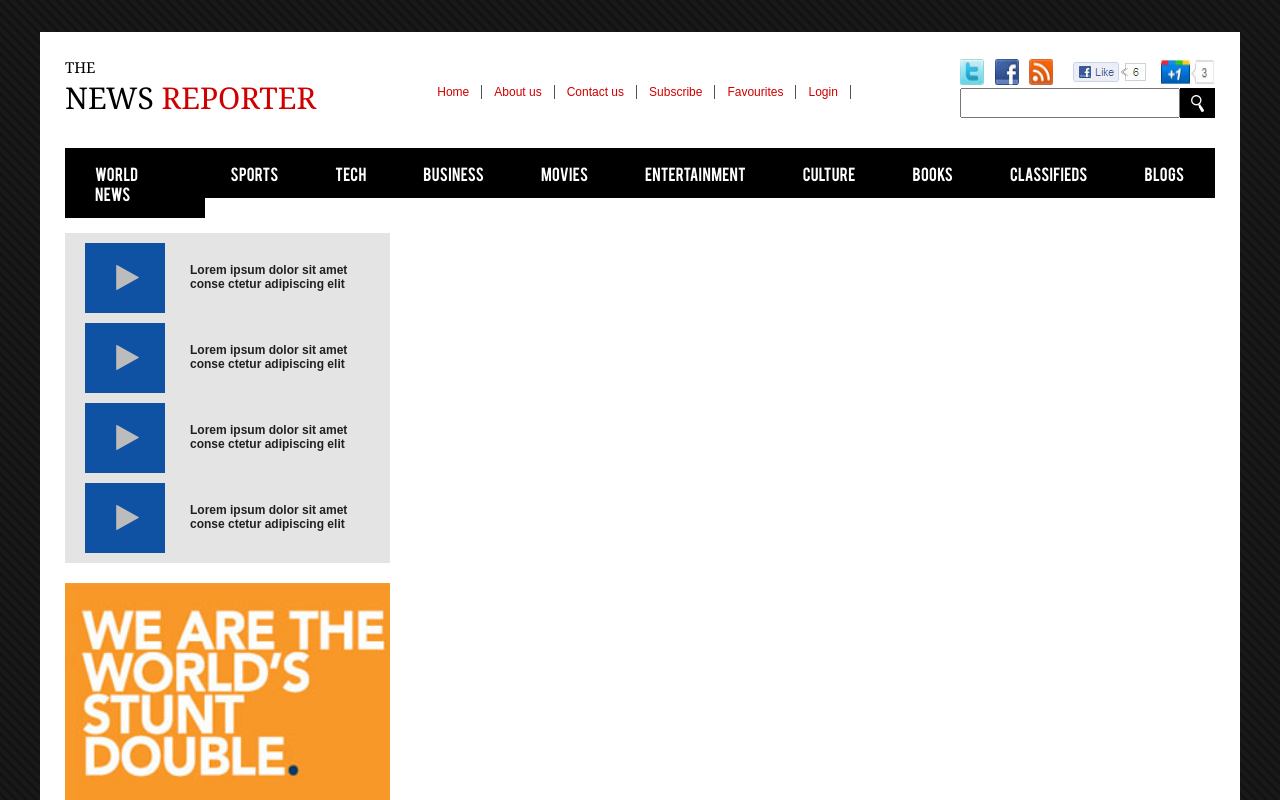
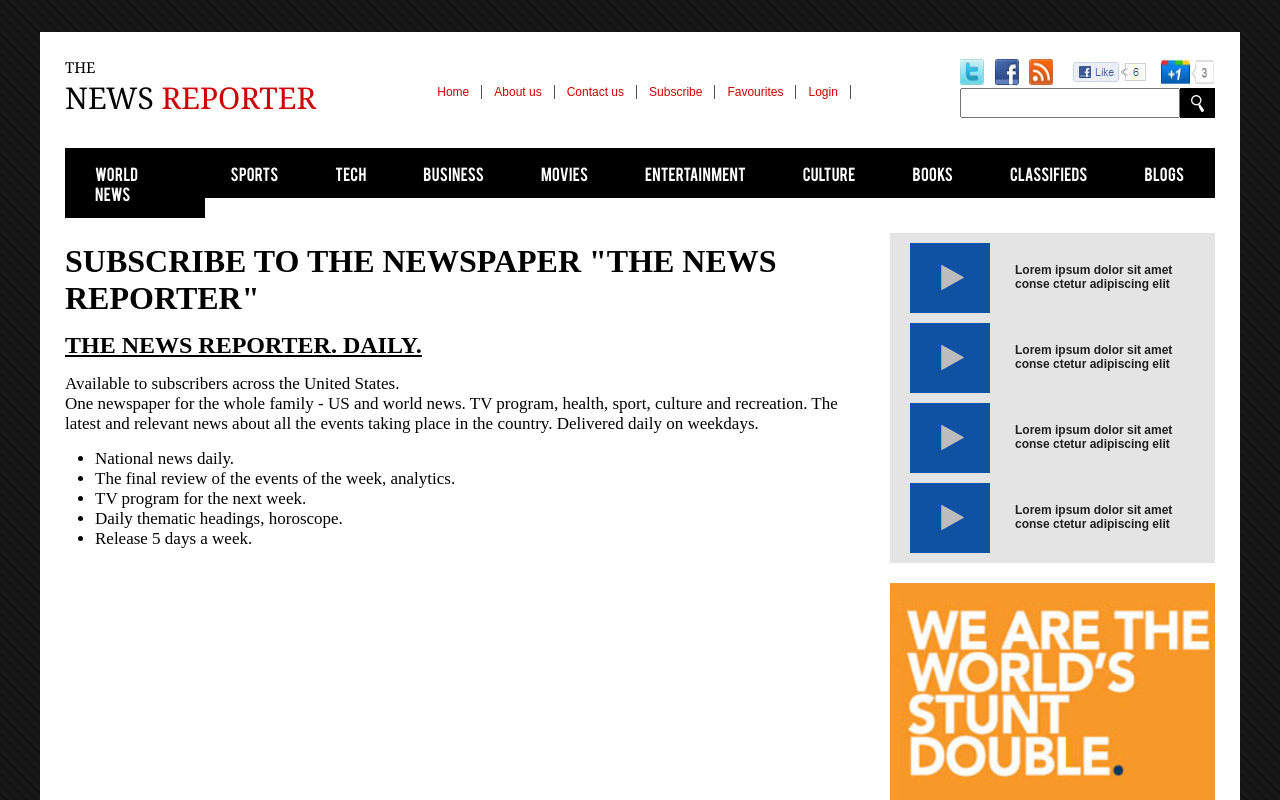
Before and after one commit to artak-avanesian/the-news-reporter, a React (Create React App) app: page /subscribe in a window 1280 px wide. Shown: the top 800 px of the page. Built offline with nearby package versions, Linux system fonts and the light colour scheme.

Commit message:
create components AboutUS, ContactUs, Subscribe

```diff
--- a/src/App/Footer/Footer.js
+++ b/src/App/Footer/Footer.js
@@ -9,7 +9,7 @@ const Footer = () => {
             <div className="container">
                 <FooterAd/>
                 <FooterMenu/>
-                <p className="copyright">Copyright &copy; 2011 The News Reporter Inc. All rights reserved.Theme designed by GrapshicsFuel.com</p>
+                <p className="copyright">Copyright &copy; 2019 The News Reporter Inc. All rights reserved.Theme designed by GrapshicsFuel.com</p>
                 <p>Reproduction in whole or in part in ane form or medium without express written permission of The News Reporter Inc. is prohibited. The trade marks and images used in the design are the copyright of their respective owners. They are used only for display purpose</p>
             </div>
         </footer>
--- /dev/null
+++ b/src/App/Header/MainMenu/AboutUs/AboutUs.css
@@ -0,0 +1,8 @@
+.about-us p {
+    margin-top: 30px;
+    margin-right: 20px;
+    font-size: 20px;
+}
+.bold {
+    font-weight: bold;
+}
--- /dev/null
+++ b/src/App/Header/MainMenu/AboutUs/AboutUs.js
@@ -0,0 +1,13 @@
+import React from 'react'
+import './AboutUs.css'
+
+const AboutUs = () => {
+    return (
+        <div className='about-us'>
+            <p><span className='bold'>The News Reporter</span> - the daily news program of CNN channel, goes live (sometimes nightly episodes are recorded). The main issue is the evening, which starts at 19:30.
+                It is one of the most popular news programs in USA.</p>
+        </div>
+    )
+}
+
+export default AboutUs
--- /dev/null
+++ b/src/App/Header/MainMenu/ContactUs/ContactUs.css
@@ -0,0 +1,6 @@
+.contact-us h1 {
+    margin-top: 20px;
+}
+.contact-us p {
+    margin-top: 10px;
+}
--- /dev/null
+++ b/src/App/Header/MainMenu/ContactUs/ContactUs.js
@@ -0,0 +1,17 @@
+import React from 'react'
+import './ContactUs.css'
+
+const ContactUs = () => {
+    return (
+        <div className='contact-us'>
+            <h1>Editorial contacts "The News Reporter"</h1>
+            <p>For subscription, please call 1-(212) 206-66-40 or email subscribe@tnr.us.</p>
+            <p>Online Marketing Manager (website editors)</p>
+            <p>1-(212)-123 45 67</p>
+            <p>In. 7158</p>
+            <p>Kate</p>
+        </div>
+    )
+}
+
+export default ContactUs
--- /dev/null
+++ b/src/App/Header/MainMenu/Subscribe/Subscribe.css
@@ -0,0 +1,18 @@
+.subscribe h1 {
+    text-transform: uppercase;
+    margin-top: 25px;
+}
+.subscribe h2 {
+    text-transform: uppercase;
+    text-decoration: underline;
+    margin-top: 15px;
+    margin-bottom: 15px;
+}
+.subscribe p, .subscribe li {
+    font-size: 17px;
+    margin-right: 20px;
+}
+.subscribe ul {
+    margin-left: 30px;
+    margin-top: 15px;
+}
--- /dev/null
+++ b/src/App/Header/MainMenu/Subscribe/Subscribe.js
@@ -0,0 +1,22 @@
+import React from 'react'
+import './Subscribe.css'
+
+const Subscribe = () => {
+    return (
+        <div className='subscribe'>
+            <h1>Subscribe to the newspaper "The News Reporter"</h1>
+            <h2>The News Reporter. Daily.</h2>
+            <p>Available to subscribers across the United States.</p>
+            <p>One newspaper for the whole family - US and world news. TV program, health, sport, culture and recreation. The latest and relevant news about all the events taking place in the country. Delivered daily on weekdays.</p>
+            <ul>
+                <li>National news daily.</li>
+                <li>The final review of the events of the week, analytics.</li>
+                <li>TV program for the next week.</li>
+                <li>Daily thematic headings, horoscope.</li>
+                <li>Release 5 days a week.</li>
+            </ul>
+        </div>
+    )
+}
+
+export default Subscribe
--- a/src/App/Main/Main.js
+++ b/src/App/Main/Main.js
@@ -7,6 +7,9 @@ import Sidebar from './Sidebar/Sidebar'
 import WorldNewsPage from './MainContent/MainNewsContent/WorldNews/WorldNewsPage/WorldNewsPage'
 import './Main.css'
 import Favourites from '../../common/features/Favourites/Favourites'
+import AboutUs from './../Header/MainMenu/AboutUs/AboutUs'
+import ContactUs from './../Header/MainMenu/ContactUs/ContactUs'
+import Subscribe from './../Header/MainMenu/Subscribe/Subscribe'
 
 const Main = () => {
     return (
@@ -14,20 +17,13 @@ const Main = () => {
             <div className='container'>
                 <NewsMenu/>
                 <div className="flex-container">
-                    <Route path='/' exact render={() => {
-                        return (
-                            <MainContent/>
-                        )
-                    }}/>
+                    <Route path='/' exact component={MainContent}/>
                     <Route path='/world-news-articles/:worldNewsArticleId' component={WorldNewsPage}/>
                     <Route path='/world-news' component={NewsMenuWorldNews}/>
-                    <Route path='/favourites' render={() => {
-                        return (
-                            <Favourites
-
-                            />
-                        )
-                    }}/>
+                    <Route path='/favourites' component={Favourites}/>
+                    <Route path='/about-us' component={AboutUs}/>
+                    <Route path='/contact-us' component={ContactUs}/>
+                    <Route path='/subscribe' component={Subscribe}/>
                     <Sidebar/>
                 </div>
             </div>
```
